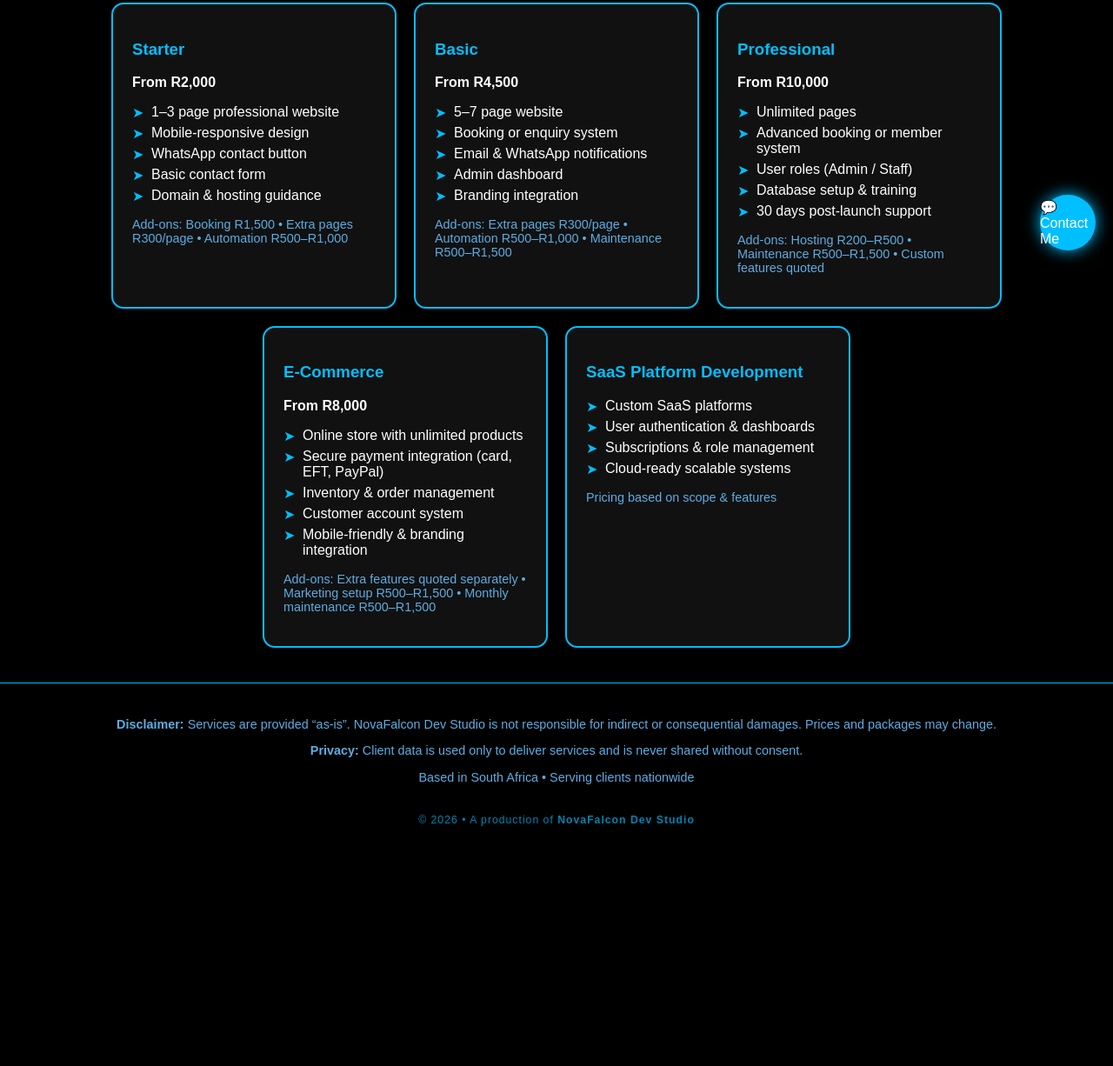
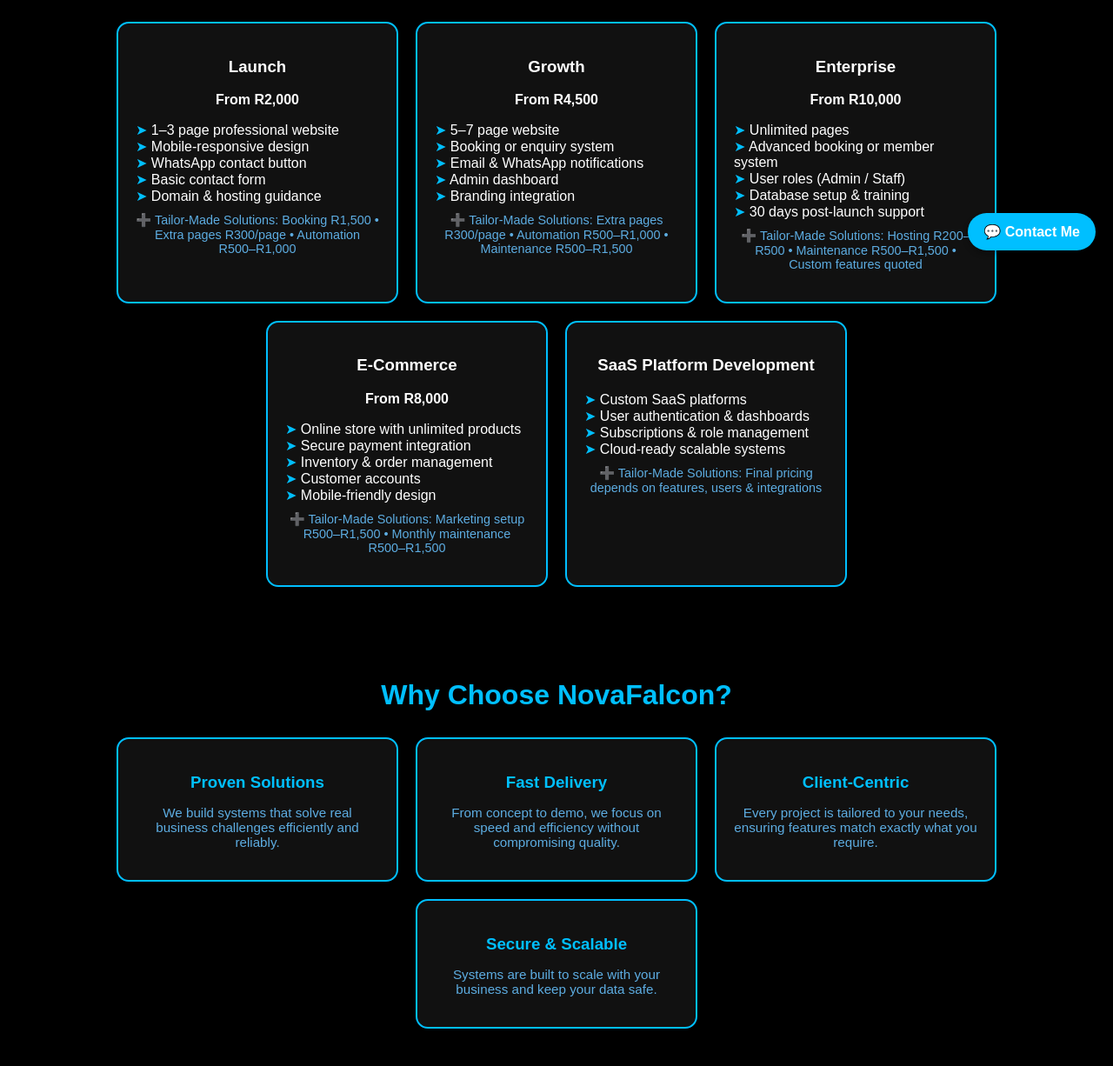
Before and after one commit to n0vafalc0n/novafalcon-dev-studio, a plain HTML site: page index.html in a window 1280 px wide. Shown: the part 492-1718 px from the top of the page at 87% size. Before the commit the page ends 1479 px from the top, so only its background shows below. Drawn offline with Linux system fonts and the light colour scheme.

Commit message:
Updated logo, gallery images, contact buttons, and site fixes

```diff
--- a/index.html
+++ b/index.html
@@ -9,26 +9,20 @@
 <body>
 
 <header>
-    <img src="assets/novafalcon_logo.jpg" alt="NovaFalcon Dev Studio Logo" class="logo">
-
-    <h1 class="tagline">
-        Building Smart Websites, Systems & SaaS platforms
-    </h1>
-
-    <p class="about animate-on-scroll">
+    <img src="novafalcon_logo.jpg" alt="NovaFalcon Dev Studio Logo" class="logo">
+    <h1 class="tagline">Building Smart Websites, Systems & SaaS Platforms</h1>
+    <p class="about">
         NovaFalcon Dev Studio builds professional websites, SaaS platforms,
-        e-commerce solutions, and smart business systems for small businesses and churches.
-        We focus on clean design, automation, and scalable solutions.
+        e-commerce solutions, and smart digital systems for businesses,
+        churches, and organizations.
     </p>
 </header>
 
 <section>
     <h2 class="section-title animate-on-scroll">Our Packages</h2>
-
     <div class="packages">
-
         <div class="package-card animate-on-scroll">
-            <h3>Starter</h3>
+            <h3>Launch</h3>
             <p><strong>From R2,000</strong></p>
             <ul class="features">
                 <li>1–3 page professional website</li>
@@ -38,12 +32,12 @@
                 <li>Domain & hosting guidance</li>
             </ul>
             <p class="addon">
-                Add-ons: Booking R1,500 • Extra pages R300/page • Automation R500–R1,000
+                ➕ Tailor-Made Solutions: Booking R1,500 • Extra pages R300/page • Automation R500–R1,000
             </p>
         </div>
 
         <div class="package-card animate-on-scroll">
-            <h3>Basic</h3>
+            <h3>Growth</h3>
             <p><strong>From R4,500</strong></p>
             <ul class="features">
                 <li>5–7 page website</li>
@@ -53,12 +47,12 @@
                 <li>Branding integration</li>
             </ul>
             <p class="addon">
-                Add-ons: Extra pages R300/page • Automation R500–R1,000 • Maintenance R500–R1,500
+                ➕ Tailor-Made Solutions: Extra pages R300/page • Automation R500–R1,000 • Maintenance R500–R1,500
             </p>
         </div>
 
         <div class="package-card animate-on-scroll">
-            <h3>Professional</h3>
+            <h3>Enterprise</h3>
             <p><strong>From R10,000</strong></p>
             <ul class="features">
                 <li>Unlimited pages</li>
@@ -68,7 +62,7 @@
                 <li>30 days post-launch support</li>
             </ul>
             <p class="addon">
-                Add-ons: Hosting R200–R500 • Maintenance R500–R1,500 • Custom features quoted
+                ➕ Tailor-Made Solutions: Hosting R200–R500 • Maintenance R500–R1,500 • Custom features quoted
             </p>
         </div>
 
@@ -77,13 +71,13 @@
             <p><strong>From R8,000</strong></p>
             <ul class="features">
                 <li>Online store with unlimited products</li>
-                <li>Secure payment integration (card, EFT, PayPal)</li>
+                <li>Secure payment integration</li>
                 <li>Inventory & order management</li>
-                <li>Customer account system</li>
-                <li>Mobile-friendly & branding integration</li>
+                <li>Customer accounts</li>
+                <li>Mobile-friendly design</li>
             </ul>
             <p class="addon">
-                Add-ons: Extra features quoted separately • Marketing setup R500–R1,500 • Monthly maintenance R500–R1,500
+                ➕ Tailor-Made Solutions: Marketing setup R500–R1,500 • Monthly maintenance R500–R1,500
             </p>
         </div>
 
@@ -96,38 +90,78 @@
                 <li>Cloud-ready scalable systems</li>
             </ul>
             <p class="addon">
-                Pricing based on scope & features
+                ➕ Tailor-Made Solutions: Final pricing depends on features, users & integrations
             </p>
         </div>
-
     </div>
 </section>
 
-<a href="https://wa.me/27625175423?text=Hi%20I%20am%20interested%20in%20NovaFalcon%20services"
-   class="whatsapp-btn"
-   target="_blank">
+<section>
+    <h2 class="section-title animate-on-scroll">Why Choose NovaFalcon?</h2>
+    <div class="trust-cards">
+        <div class="trust-card animate-on-scroll">
+            <h3>Proven Solutions</h3>
+            <p>We build systems that solve real business challenges efficiently and reliably.</p>
+        </div>
+        <div class="trust-card animate-on-scroll">
+            <h3>Fast Delivery</h3>
+            <p>From concept to demo, we focus on speed and efficiency without compromising quality.</p>
+        </div>
+        <div class="trust-card animate-on-scroll">
+            <h3>Client-Centric</h3>
+            <p>Every project is tailored to your needs, ensuring features match exactly what you require.</p>
+        </div>
+        <div class="trust-card animate-on-scroll">
+            <h3>Secure & Scalable</h3>
+            <p>Systems are built to scale with your business and keep your data safe.</p>
+        </div>
+    </div>
+</section>
+
+<section>
+    <h2 class="section-title animate-on-scroll">Gallery / Demo Projects</h2>
+    <div class="gallery">
+        <div class="gallery-item animate-on-scroll">
+            <img src="demo1.jpg" alt="Demo Project 1">
+            <p>Inventory Management Dashboard</p>
+        </div>
+        <div class="gallery-item animate-on-scroll">
+            <img src="demo2.jpg" alt="Demo Project 2">
+            <p>Website UI/UX Example</p>
+        </div>
+        <div class="gallery-item animate-on-scroll">
+            <img src="demo3.jpg" alt="Demo Project 3">
+            <p>SaaS Accounting Dashboard</p>
+        </div>
+    </div>
+</section>
+
+<section class="qr-section animate-on-scroll" id="qrSection" style="display: none;">
+    <h2 class="section-title">Quick Access</h2>
+    <p>Scan this QR code to view my portfolio instantly when pitching.</p>
+    <img src="qr-code.png" alt="NovaFalcon QR Code" class="qr-code">
+</section>
+
+<a href="https://wa.me/27625175423?text=Requesting%20a%20consultation:%20How%20can%20NovaFalcon%20help%20solve%20our%20specific%20scailing%20needs?"
+   class="whatsapp-btn" target="_blank">
    💬 Contact Me
 </a>
 
 <footer>
-    <div class="footer-content">
     <p>
-            <strong>Disclaimer:</strong> Services are provided “as-is”.
-            NovaFalcon Dev Studio is not responsible for indirect or consequential damages.
-            Prices and packages may change.
-        </p>
-
-        <p>
-            <strong>Privacy:</strong> Client data is used only to deliver services
-            and is never shared without consent.
+        Email:
+        <a href="mailto:novafalcontechnologies.official@gmail.com?subject=Interested%20in%20NovaFalcon%20Services&body=Hi%20Gershom,%0A%0AI%20am%20interested%20in%20NovaFalcon%20services.%20Please%20send%20me%20more%20details.%0A%0AThank%20you!"
+           class="email-btn"
+           target="_blank">
+           📧 Contact via Email
+        </a>
     </p>
 
     <p>Based in South Africa • Serving clients nationwide</p>
 
-        <p class="production watermark animate-production">
+    <p class="production">
         © <span id="year"></span> • A production of <strong>NovaFalcon Dev Studio</strong>
     </p>
-    </div>
 </footer>
 
 <script src="main.js"></script>
--- a/main.js
+++ b/main.js
@@ -1,15 +1,26 @@
-// Scroll-based animations
-const animatedElements = document.querySelectorAll('.animate-on-scroll');
+// Auto year update
+document.getElementById('year').textContent = new Date().getFullYear();
 
+// Scroll animation
+const animateElements = document.querySelectorAll('.animate-on-scroll');
 const observer = new IntersectionObserver(entries => {
     entries.forEach(entry => {
-        if (entry.isIntersecting) {
-            entry.target.classList.add('show');
+        if(entry.isIntersecting){
+            entry.target.classList.add('active');
         }
     });
-}, { threshold: 0.3 });
+}, { threshold: 0.2 });
 
-animatedElements.forEach(el => observer.observe(el));
+animateElements.forEach(el => observer.observe(el));
 
-// Auto-update copyright year
-document.getElementById("year").textContent = new Date().getFullYear();
+// --- QR Code for pitching ---
+function showQRIfPitch() {
+    const urlParams = new URLSearchParams(window.location.search);
+    const isPitch = urlParams.get('pitch');
+    if(isPitch === 'true'){
+        document.getElementById('qrSection').style.display = 'block';
+    }
+}
+
+// Run the function
+showQRIfPitch();
--- a/style.css
+++ b/style.css
@@ -5,41 +5,34 @@
     color: #fff;
 }
 
-/* Header */
 header {
     text-align: center;
     padding: 60px 20px;
 }
 
 .logo {
-    max-width: 160px;
-    margin-bottom: 20px;
+    width: 160px;
+    display: block;
+    margin: 0 auto 20px;
 }
 
 .tagline {
-    font-size: 2.6em;
-    background: linear-gradient(90deg, #00BFFF, #0077BE);
+    font-size: 2.4em;
+    background: linear-gradient(90deg, #00BFFF, #5DADE2);
     -webkit-background-clip: text;
     -webkit-text-fill-color: transparent;
-    animation: fadeDown 1.8s ease forwards;
-}
-
-@keyframes fadeDown {
-    from { opacity: 0; transform: translateY(-20px); }
-    to { opacity: 1; transform: translateY(0); }
 }
 
 .about {
     max-width: 720px;
-    margin: 20px auto 0;
-    font-size: 1.15em;
+    margin: auto;
+    font-size: 1.1em;
     color: #5DADE2;
 }
 
-/* Sections */
 section {
     padding: 40px 20px;
-    max-width: 1100px;
+    max-width: 1200px;
     margin: auto;
 }
 
@@ -50,47 +43,31 @@
     margin-bottom: 30px;
 }
 
-/* Packages */
-.packages {
+.packages, .trust-cards, .gallery {
     display: flex;
     flex-wrap: wrap;
+    justify-content: center;
     gap: 20px;
-    justify-content: center;
 }
 
-.package-card {
+.package-card, .trust-card, .gallery-item {
     background: #111;
     border: 2px solid #00BFFF;
     border-radius: 14px;
-    padding: 22px;
+    padding: 20px;
     width: 280px;
-    transition: transform 0.3s ease, box-shadow 0.3s ease;
-}
-
-.package-card:hover {
-    transform: translateY(-6px);
-    box-shadow: 0 0 20px rgba(0,191,255,0.4);
-}
-
-.package-card h3 {
-    color: #00BFFF;
+    text-align: center;
 }
 
 .features {
     list-style: none;
     padding: 0;
-}
-
-.features li {
-    padding-left: 22px;
-    margin: 6px 0;
-    position: relative;
+    text-align: left;
+    margin: 10px 0;
 }
 
 .features li::before {
-    content: "➤";
-    position: absolute;
-    left: 0;
+    content: "➤ ";
     color: #00BFFF;
 }
 
@@ -100,93 +77,71 @@
     margin-top: 10px;
 }
 
-/* WhatsApp Button */
+.trust-card h3 {
+    color: #00BFFF;
+    margin-bottom: 10px;
+}
+
+.trust-card p {
+    color: #5DADE2;
+    font-size: 0.95em;
+}
+
+.gallery-item img {
+    max-width: 100%;
+    border-radius: 10px;
+    margin-bottom: 10px;
+}
+
+.qr-section {
+    text-align: center;
+    margin: 40px 0;
+}
+
+.qr-code {
+    width: 180px;
+    margin-top: 20px;
+}
+
 .whatsapp-btn {
     position: fixed;
     bottom: 20px;
     right: 20px;
     background: #00BFFF;
     color: #fff;
-    width: 64px;
-    height: 64px;
-    border-radius: 50%;
+    padding: 12px 18px; /* Makes room for text */
+    border-radius: 50px; /* pill shape for longer text */
+    font-size: 16px;
+    font-weight: bold;
+    text-decoration: none;
     display: flex;
     align-items: center;
     justify-content: center;
-    text-decoration: none;
-    font-size: 16px;
-    box-shadow: 0 0 18px #00BFFF;
-    transition: transform 0.3s ease;
+    box-shadow: 0 4px 6px rgba(0,0,0,0.3);
+    transition: transform 0.2s, box-shadow 0.2s;
 }
 
 .whatsapp-btn:hover {
-    transform: scale(1.1);
+    transform: translateY(-3px);
+    box-shadow: 0 6px 8px rgba(0,0,0,0.35);
 }
 
-/* Footer */
+
 footer {
-    border-top: 1px solid #00BFFF;
-    padding: 25px;
     text-align: center;
-    font-size: 0.9em;
+    padding: 20px;
     color: #5DADE2;
 }
 
-/* Scroll Animation */
-.animate-on-scroll {
-    opacity: 0;
-    transform: translateY(20px);
-    transition: opacity 0.8s ease, transform 0.8s ease;
+/* Responsive */
+@media (max-width: 900px) {
+    .package-card, .trust-card, .gallery-item {
+        width: 45%;
+    }
 }
 
-.animate-on-scroll.show {
-    opacity: 1;
-    transform: translateY(0);
+@media (max-width: 600px) {
+    .package-card, .trust-card, .gallery-item {
+        width: 100%;
+    }
 }
-
-/* Production watermark */
-.production {
-    margin-top: 20px;
-    font-size: 0.85em;
-    letter-spacing: 1px;
-    color: #00BFFF;
-    opacity: 0.7;
-}
-
-.watermark {
-    position: relative;
-    display: inline-block;
-}
-
-.animate-production {
-    opacity: 0;
-    transform: translateY(10px);
-    animation: productionFade 2s ease forwards;
-    animation-delay: 0.5s;
-}
-
-@keyframes productionFade {
-    to { opacity: 0.7; transform: translateY(0); }
-}
-
-/* ========= RESPONSIVE ========= */
-
-/* Small phones */
-@media (max-width: 480px) {
-    .tagline { font-size: 1.8em; }
-    .about { font-size: 1em; padding: 0 10px; }
-    .package-card { width: 100%; max-width: 320px; }
-    .whatsapp-btn { width: 56px; height: 56px; font-size: 14px; }
-}
-
-/* Tablets */
-@media (max-width: 1024px) {
-    .tagline { font-size: 2.2em; }
-    .package-card { width: 45%; }
-}
-
-/* Large screens */
-@media (min-width: 1200px) {
-    .tagline { font-size: 3em; }
-    .packages { max-width: 1200px; margin: auto; }
-}
```
Also changed, not shown: assets/logo.jpg (deleted), assets/novafalcon_logo.png (deleted), demo1.jpg (added), demo2.jpg (added), demo3.jpg (added), novafalcon_logo.jpg (added), 3 other files. Lines whose indentation alone changed are shown as unchanged.
